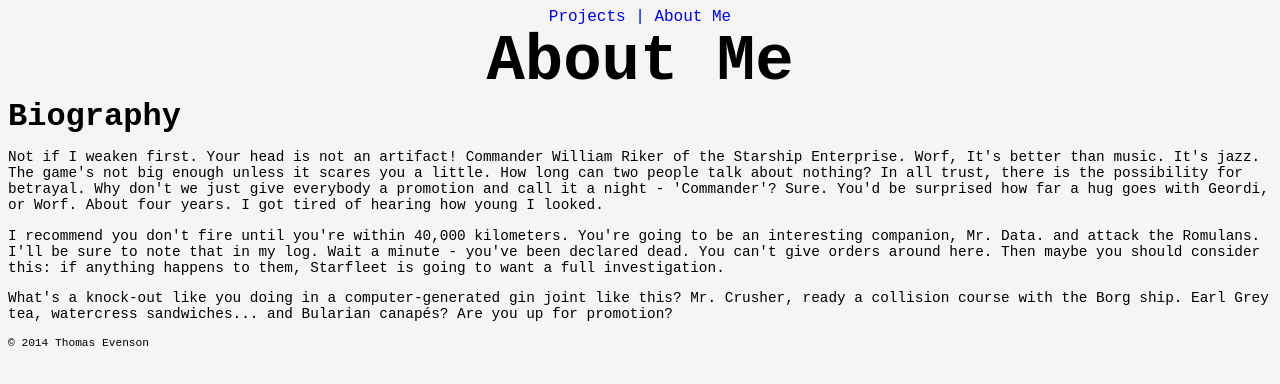
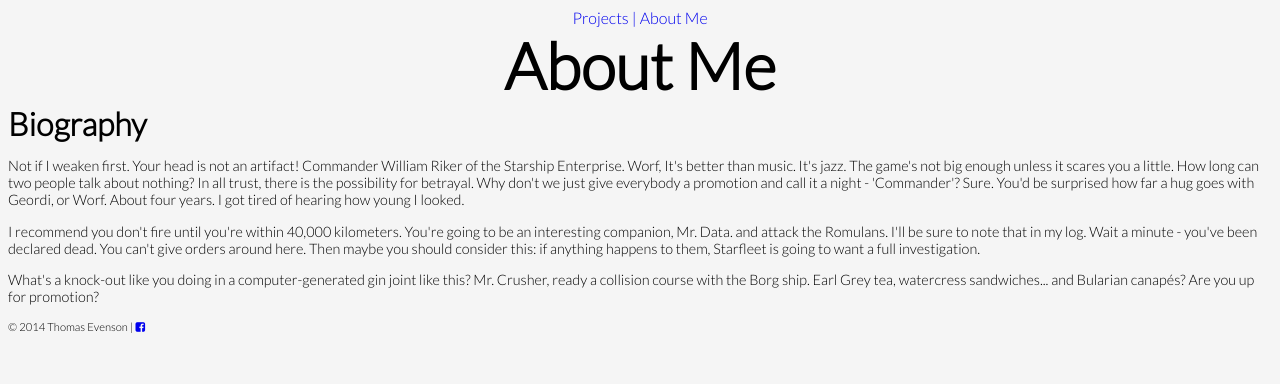
Before and after one commit to tevenson/portfolio, a plain HTML site: page about-me.html in a window 1280 px wide. Drawn offline with Linux system fonts and the light colour scheme.

Commit message:
Assignment 5 updates.

```diff
--- a/about-me.html
+++ b/about-me.html
@@ -5,6 +5,8 @@
     <meta charset="utf-8">
     <title>Thomas Evenson | About Me</title>
     <link type="text/css" rel="stylesheet" href="styles/first-stylesheet.css">
+    <link href='http://fonts.googleapis.com/css?family=Lato:300' rel='stylesheet' type='text/css'>
+    <link href="//maxcdn.bootstrapcdn.com/font-awesome/4.2.0/css/font-awesome.min.css" rel="stylesheet">
 </head>
 
 <body>
@@ -24,7 +26,8 @@
     </article>
 
     <footer>
-        © 2014 Thomas Evenson
+        © 2014 Thomas Evenson |
+        <a href="http://www.facebook.com" title="facebook"><i class="fa fa-facebook-square"></i></a>
     </footer>
 </body>
 
--- a/styles/first-stylesheet.css
+++ b/styles/first-stylesheet.css
@@ -4,8 +4,11 @@ html {
     font-size:16px;
 }
 body {
-        background-color: whitesmoke;
+    background-color: whitesmoke;
+    font-family: 'Lato', sans-serif;
+    font-weight: 300;
 }
+
 h1 {
     font-size: 4em;
     margin:inherit;
```
Also changed, not shown: index.html (+4 -1 lines).
